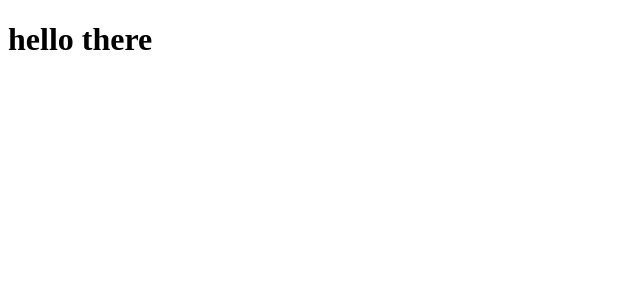
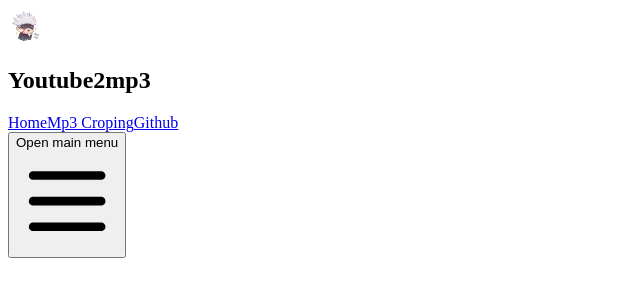
Before and after one commit to avalynndev/youtube2mp3, a Next.js app: page /cropmp3 in a window 1280 px wide. Shown: the top 300 px of the page, without its empty margins (0-640 px from the left). Built offline with nearby package versions, Linux system fonts and the light colour scheme.

Commit message:
Update cropmp3.tsx

```diff
--- a/pages/cropmp3.tsx
+++ b/pages/cropmp3.tsx
@@ -1,9 +1,9 @@
 import React from "react";
-
+import Navbar from "../components/Navbar";
 export default function Home() {
   return (
     <>
-     <h1>hello there</h1>
+     <Navbar />
     </>
   );
 }
```
